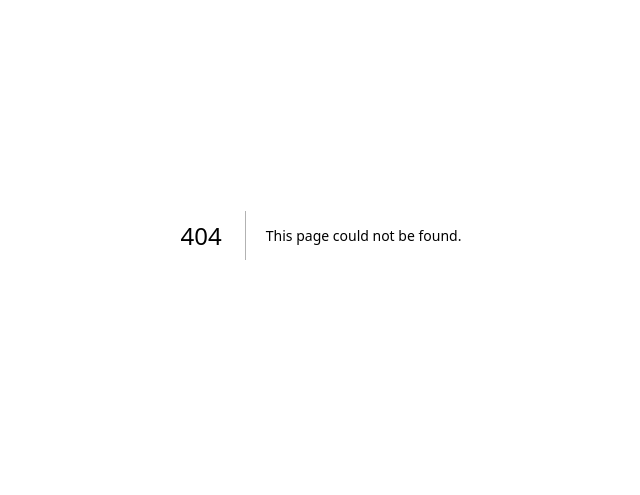
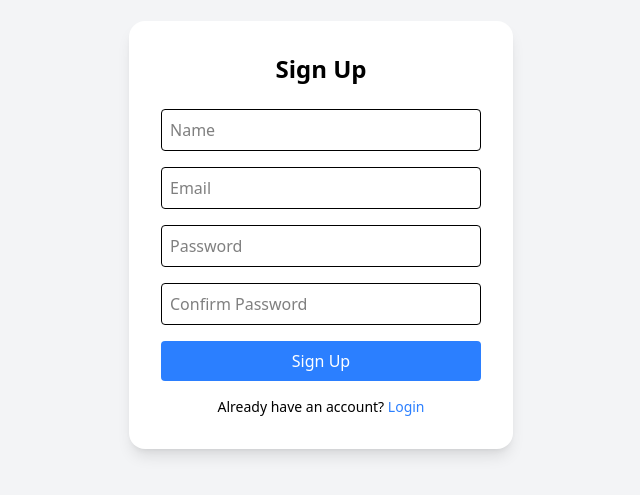
Before and after one commit to anasmustafa123/InfluencerBrandConnecter, a Next.js app: page /signup in a window 1280 px wide. Before the commit this address had no page. Shown: the part 165-660 px from the top of the page, without its empty margins (319-959 px from the left). Built offline with nearby package versions, Linux system fonts and the light colour scheme.

Commit message:
added signup page and linked it with login page

```diff
--- a/src/app/components/LoginForm.js
+++ b/src/app/components/LoginForm.js
@@ -1,5 +1,6 @@
 "use client";
 
+import Link from "next/link";
 import { useForm } from "react-hook-form";
 import * as Yup from "yup";
 import { yupResolver } from "@hookform/resolvers/yup";
@@ -77,12 +78,12 @@ return (
         </button>
     </form>
 
-    <p className="text-sm text-center text-gray-500">
-        Don’t have an account?{" "}
-        <a href="/signup" className="text-blue-600 hover:underline">
-        Sign up
-        </a>
-    </p>
+    <p className="text-sm text-gray-600">
+    Don’t have an account?{" "}
+    <Link href="/signup" className="text-blue-500 hover:underline">
+    Sign Up
+    </Link>
+</p>
     </div>
 );
 }
--- /dev/null
+++ b/src/app/signup/page.js
@@ -0,0 +1,103 @@
+"use client";
+
+import Link from "next/link";
+import { useRouter } from "next/navigation";
+import { useForm } from "react-hook-form";
+import * as Yup from "yup";
+import { yupResolver } from "@hookform/resolvers/yup";
+
+const schema = Yup.object().shape({
+name: Yup.string().required("Name is required"),
+email: Yup.string()
+    .email("Invalid email format")
+    .matches(/\.com$/, "Email must end with .com")
+    .required("Email is required"),
+password: Yup.string()
+    .min(6, "Password must be at least 6 characters")
+    .required("Password is required"),
+confirmPassword: Yup.string()
+    .oneOf([Yup.ref("password"), null], "Passwords must match")
+    .required("Confirm Password is required"),
+});
+
+export default function SignUpForm() {
+  const router = useRouter(); // ✅ Next.js router
+
+const {
+    register,
+    handleSubmit,
+    formState: { errors },
+} = useForm({
+    resolver: yupResolver(schema),
+});
+
+const onSubmit = async (data) => {
+    console.log("Sign Up Data:", data);
+
+    // TODO: call your API here (fake success for now)
+    await new Promise((resolve) => setTimeout(resolve, 1000)); // simulate request
+
+    // ✅ Redirect to login page after successful signup
+    router.push("/login");
+};
+
+return (
+    <div className="flex items-center justify-center min-h-screen bg-gray-100">
+    <div className="bg-white p-8 rounded-2xl shadow-lg w-96">
+        <h2 className="text-2xl font-bold mb-6 text-center">Sign Up</h2>
+        <form onSubmit={handleSubmit(onSubmit)} className="space-y-4">
+        <div>
+            <input
+            type="text"
+            placeholder="Name"
+            {...register("name")}
+            className="w-full p-2 border rounded"
+            />
+            <p className="text-red-500 text-sm">{errors.name?.message}</p>
+        </div>
+        <div>
+            <input
+            type="email"
+            placeholder="Email"
+            {...register("email")}
+            className="w-full p-2 border rounded"
+            />
+            <p className="text-red-500 text-sm">{errors.email?.message}</p>
+        </div>
+        <div>
+            <input
+            type="password"
+            placeholder="Password"
+            {...register("password")}
+            className="w-full p-2 border rounded"
+            />
+            <p className="text-red-500 text-sm">{errors.password?.message}</p>
+        </div>
+        <div>
+            <input
+            type="password"
+            placeholder="Confirm Password"
+            {...register("confirmPassword")}
+            className="w-full p-2 border rounded"
+            />
+            <p className="text-red-500 text-sm">
+            {errors.confirmPassword?.message}
+            </p>
+        </div>
+        <button
+            type="submit"
+            className="w-full bg-blue-500 text-white p-2 rounded hover:bg-blue-600"
+        >
+            Sign Up
+        </button>
+        </form>
+        <p className="mt-4 text-center text-sm">
+        Already have an account?{" "}
+        <Link href="/login" className="text-blue-500 hover:underline">
+            Login
+        </Link>
+        </p>
+    </div>
+    </div>
+);
+}
```
